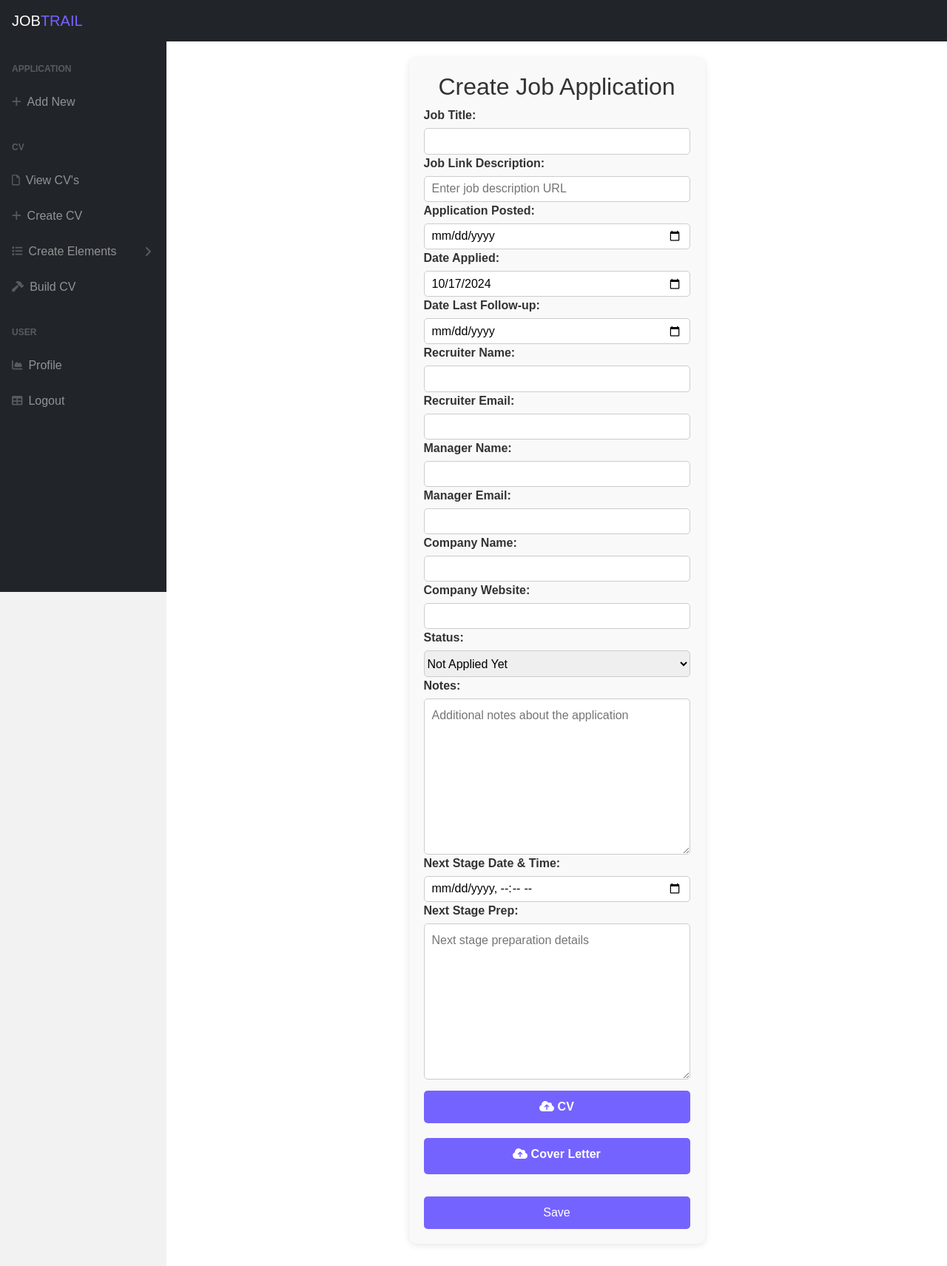
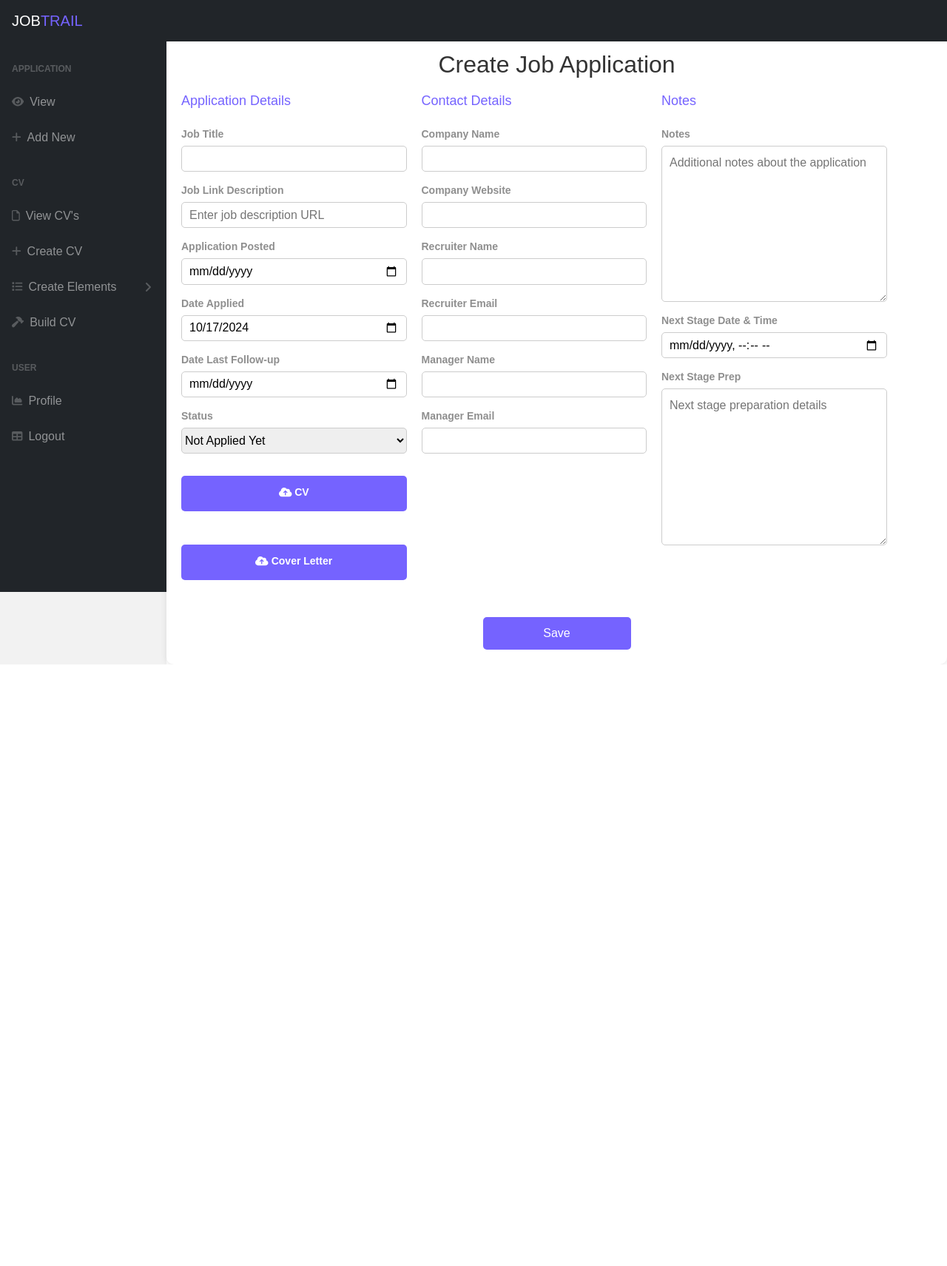
Before and after one commit to ShaneDoyleDev/jobtrail, a Django app: page /job-application/create/ in a window 1280 px wide. Shown: the whole page at 74% size. After the commit the page ends 898 px from the top, so only its background shows below. Run offline with Django 5.2, Linux system fonts and the light colour scheme; some libraries are stand-ins or nearby versions.

Commit message:
job application form

```diff
--- /dev/null
+++ b/job_application/static/css/dashboard-forms.css
@@ -0,0 +1,49 @@
+.form-flex-box {
+    display: flex;
+    width: 100%;
+    flex-direction: row;
+    flex-wrap: wrap;
+    gap: 20px;
+}
+.form-group-section {
+    width: 30%;
+    gap: 15px;
+    display: flex;
+    justify-items: center;
+    flex-direction: column;
+}
+h2.form-title{
+    color: #333;
+    margin-bottom: 20px;
+ }
+
+.form-group-section h2{
+    font-size: 18px;
+    color: #7563ff;
+ }
+.form-group-section label{
+   color: #8f8f8f;
+   font-size: 14px;
+}
+
+.submit-btn-flex-box {
+    width: 100%;
+    display: flex;
+    justify-content: center;
+}
+button.btn-submit {
+    width: 200px;
+}
+label.btn-label {
+    color: white;
+}
+@media screen and (max-width: 991px) {
+    .form-group-section {
+        width: 48%;
+    }
+}
+@media screen and (max-width: 728px) {
+    .form-group-section {
+        width: 100%;
+    }
+}
--- a/job_application/static/css/dashboard.css
+++ b/job_application/static/css/dashboard.css
@@ -288,8 +288,12 @@ main {
   background-color: #fff;
 }
 .account-container {
-  margin-top: 30px!important;
-  margin-bottom: 30px!important;
+  margin: 0;
+  width: 100%;
+  background-color: white;
+  display: flex;
+  flex-direction: row;
+  flex-wrap: wrap;
 }
 .btn {
   background-color: var(--white) !important;
--- a/job_application/templates/form_job_application.html
+++ b/job_application/templates/form_job_application.html
@@ -7,95 +7,91 @@
 
 {% block dashboard_content %}
 <div class="account-container">
-  <h2>{% if form.instance.pk %}Edit{% else %}Create{% endif %} Job Application</h2>
-  <form method="post" enctype="multipart/form-data">
+    <h2 class="form-title">{% if form.instance.pk %}Edit{% else %}Create{% endif %} Job Application</h2>
+    <form method="post" enctype="multipart/form-data" class="form-flex-box">
         {% csrf_token %}
+        <div class="form-group-section">
+        <h2>Application Details</h2>
             <div class="account-form-group">
-          <label for="id_job_title">Job Title:</label>
+                <label for="id_job_title">Job Title</label>
                 {{ form.job_title }}
             </div>
-
             <div class="account-form-group">
-          <label for="id_job_link_description">Job Link Description:</label>
+                <label for="id_job_link_description">Job Link Description</label>
                 {{ form.job_link_description }}
             </div>
-
             <div class="account-form-group">
-          <label for="id_application_posted">Application Posted:</label>
+                <label for="id_application_posted">Application Posted</label>
                 {{ form.application_posted }}
             </div>
-
             <div class="account-form-group">
-          <label for="id_date_applied">Date Applied:</label>
+                <label for="id_date_applied">Date Applied</label>
                 {{ form.date_applied }}
             </div>
-
             <div class="account-form-group">
-          <label for="id_date_last_followup">Date Last Follow-up:</label>
+                <label for="id_date_last_followup">Date Last Follow-up</label>
                 {{ form.date_last_followup }}
             </div>
+            <div class="account-form-group">
+                <label for="id_status">Status</label>
+                {{ form.status }}
+            </div>
+            <div class="btn-cv account-form-group">
+                <label for="id_cv" class="btn-label btn-class"><i class="fa fa-cloud-upload"></i> CV</label>
+                {{ form.cv }}
+            </div>
+            <div class="btn-cv account-form-group">
+                <label for="id_cover_letter" class="btn-label btn-class"><i class="fa fa-cloud-upload"></i> Cover Letter</label>
+                {{ form.cover_letter }}
+            </div>
+        </div>
 
+        <div class="form-group-section">
+            <h2>Contact Details</h2>
             <div class="account-form-group">
-          <label for="id_recruiter_name">Recruiter Name:</label>
+                <label for="id_company_name">Company Name</label>
+                {{ form.company_name }}
+            </div>
+            <div class="account-form-group">
+                <label for="id_company_website">Company Website</label>
+                {{ form.company_website }}
+            </div>
+            <div class="account-form-group">
+                <label for="id_recruiter_name">Recruiter Name</label>
                 {{ form.recruiter_name }}
             </div>
-
             <div class="account-form-group">
-          <label for="id_recruiter_email">Recruiter Email:</label>
+                <label for="id_recruiter_email">Recruiter Email</label>
                 {{ form.recruiter_email }}
             </div>
-
             <div class="account-form-group">
-          <label for="id_manager_name">Manager Name:</label>
+                <label for="id_manager_name">Manager Name</label>
                 {{ form.manager_name }}
             </div>
-
             <div class="account-form-group">
-          <label for="id_manager_email">Manager Email:</label>
+                <label for="id_manager_email">Manager Email</label>
                 {{ form.manager_email }}
             </div>
-
-      <div class="account-form-group">
-          <label for="id_company_name">Company Name:</label>
-          {{ form.company_name }}
         </div>
 
+        <div class="form-group-section">
+            <h2>Notes</h2>
             <div class="account-form-group">
-          <label for="id_company_website">Company Website:</label>
-          {{ form.company_website }}
-      </div>
-
-      <div class="account-form-group">
-          <label for="id_status">Status:</label>
-          {{ form.status }}
-      </div>
-
-      <div class="account-form-group">
-          <label for="id_notes">Notes:</label>
+                <label for="id_notes">Notes</label>
                 {{ form.notes }}
             </div>
-
             <div class="account-form-group">
-          <label for="id_next_stage_date_time">Next Stage Date & Time:</label>
+                <label for="id_next_stage_date_time">Next Stage Date & Time</label>
                 {{ form.next_stage_date_time }}
             </div>
-
             <div class="account-form-group">
-          <label for="id_next_stage_prep">Next Stage Prep:</label>
+                <label for="id_next_stage_prep">Next Stage Prep</label>
                 {{ form.next_stage_prep }}
             </div>
-
-      <div class=" account-form-group">
-        <label class="btn-cv" for="id_cv"><i class="fa fa-cloud-upload"></i> CV</label>
-        {{ form.cv }}
         </div>
-
-    <div class="btn-cv account-form-group">
-        <label for="id_cover_letter"><i class="fa fa-cloud-upload"></i> Cover Letter</label>
-        {{ form.cover_letter }}
+        <div class="submit-btn-flex-box">
+            <button class="btn-submit" type="submit">Save</button>
         </div>
-
-      <button class="btn-submit" type="submit">Save</button>
     </form>
 </div>
 {% endblock %}
--- a/job_application/templates/job-application-base.html
+++ b/job_application/templates/job-application-base.html
@@ -14,6 +14,7 @@
         <!-- Custom styles -->
         <link href="{% static 'css/dashboard.css' %}" rel="stylesheet" />
         <link href="{% static 'css/dashboard-nav.css' %}" rel="stylesheet" />
+        <link href="{% static 'css/dashboard-forms.css' %}" rel="stylesheet" />
         {% block extra_css %}
         {% endblock %}
     </head>
--- a/job_application/templates/job-application-side-bar.html
+++ b/job_application/templates/job-application-side-bar.html
@@ -5,16 +5,20 @@
         <div class="sb-sidenav-menu">
             <div class="nav">
                 <div class="sb-sidenav-menu-heading">Application</div>
+                <a class="nav-link" href="{% url 'dashboard' %}#job-applications">
+                    <div class="sb-nav-link-icon"><i class="fa-solid fa-eye"></i></div>
+                    View
+                </a>
                 <a class="nav-link" href="{% url 'jobapplication_create' %}">
                     <div class="sb-nav-link-icon"><i class="fa-solid fa-plus"></i></div>
                     Add New
                 </a>
                 <div class="sb-sidenav-menu-heading">CV</div>
-                <a class="nav-link collapsed" href="{% url 'dashboard' %}#job-applications">
+                <a class="nav-link collapsed" href="">
                     <div class="sb-nav-link-icon"><i class="fa-regular fa-file"></i></div>
                     View CV's
                 </a>
-                <a class="nav-link collapsed" href="{% url 'jobapplication_create' %}">
+                <a class="nav-link collapsed" href="">
                     <div class="sb-nav-link-icon"><i class="fa-solid fa-plus"></i></div>
                     Create CV
                 </a>
@@ -23,7 +27,7 @@
                       Create Elements
                     <div class="sb-sidenav-collapse-arrow"><i class="fas fa-angle-down"></i></div>
                 </a>
-                <a class="nav-link collapsed" href="{% url 'jobapplication_create' %}">
+                <a class="nav-link collapsed" href="">
                     <div class="sb-nav-link-icon"><i class="fa-solid fa-hammer"></i></div>
                     Build CV
                 </a>
--- a/static/css/base.css
+++ b/static/css/base.css
@@ -52,10 +52,8 @@ ul {
 /* Account forms styling */
 
 .account-container {
-  max-width: 400px;
   margin: 0 auto;
   padding: 20px;
-  background-color: #f9f9f9;
   border-radius: 10px;
   box-shadow: 0 2px 10px rgba(0, 0, 0, 0.1);
   display: flex;
```
Lines whose indentation alone changed are shown as unchanged.
